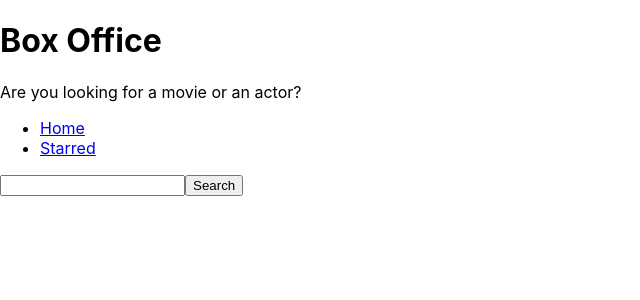
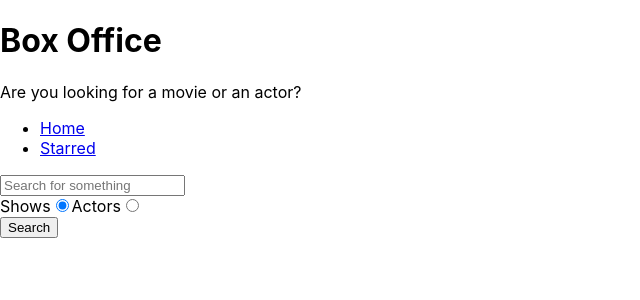
Before and after one commit to nazariishparhalo/box-office, a React (Create React App) app: page / in a window 1280 px wide. Shown: the top 300 px of the page, without its empty margins (0-640 px from the left). Built offline with nearby package versions, Linux system fonts and the light colour scheme.

Commit message:
added search option

```diff
--- a/src/pages/Home.js
+++ b/src/pages/Home.js
@@ -5,16 +5,16 @@ import { apiGet } from "../misc/config";
 const Home = () => {
     const [input, setInput] = useState('');
     const [results, setResults] = useState(null);
+    const [searchOption, setSearchOption] = useState('shows');
+
+    const isShowsSearch = searchOption === 'shows';
 
     const onSearch = () => {
-        apiGet(`/search/shows?q=${input}`).then(result => { setResults(result) })
+        apiGet(`/search/${searchOption}?q=${input}`).then(result => { setResults(result) })
 
-        fetch(`https://api.tvmaze.com/search/shows?q=${input}`).then(r => r.json()).then(result => {
-            setResults(result)
-        });
     };
 
-    const onInputChange = (ev) => {
+    const onInputChange = ev => {
         setInput(ev.target.value);
     };
 
@@ -24,13 +24,19 @@ const Home = () => {
         }
     };
 
+    const onRadioChange = ev => {
+        setSearchOption(ev.target.value);
+    };
+
+    console.log(searchOption);
+
     const renderResults = () => {
         if (results && results.length === 0) {
             return <div>No results</div>
         }
 
         if (results && results.length > 0) {
-            return <div>{results.map((item) => <div key={item.show.id}>{item.show.name}</div>)}</div>
+            return results[0].show ? results.map((item) => <div key={item.show.id}>{item.show.name}</div>) : results.map((item) => <div key={item.person.id}>{item.person.name}</div>)
         }
 
         return null;
@@ -38,7 +44,17 @@ const Home = () => {
 
     return (
         <MainPageLayout>
-            <input type="text" onChange={onInputChange} onKeyDown={onKeyDown} value={input} />
+            <input type="text" placeholder="Search for something" onChange={onInputChange} onKeyDown={onKeyDown} value={input} />
+            <div>
+                <label htmlFor="show-search">
+                    Shows
+                    <input id="shows-search" type="radio" value="shows" checked={isShowsSearch} onChange={onRadioChange} />
+                </label>
+                <label htmlFor="actors-search">
+                    Actors
+                    <input id="actors-search" type="radio" value="people" checked={!isShowsSearch} onChange={onRadioChange} />
+                </label>
+            </div>
             <button type="button" onClick={onSearch}>Search</button>
             {renderResults()}
         </MainPageLayout>
```
